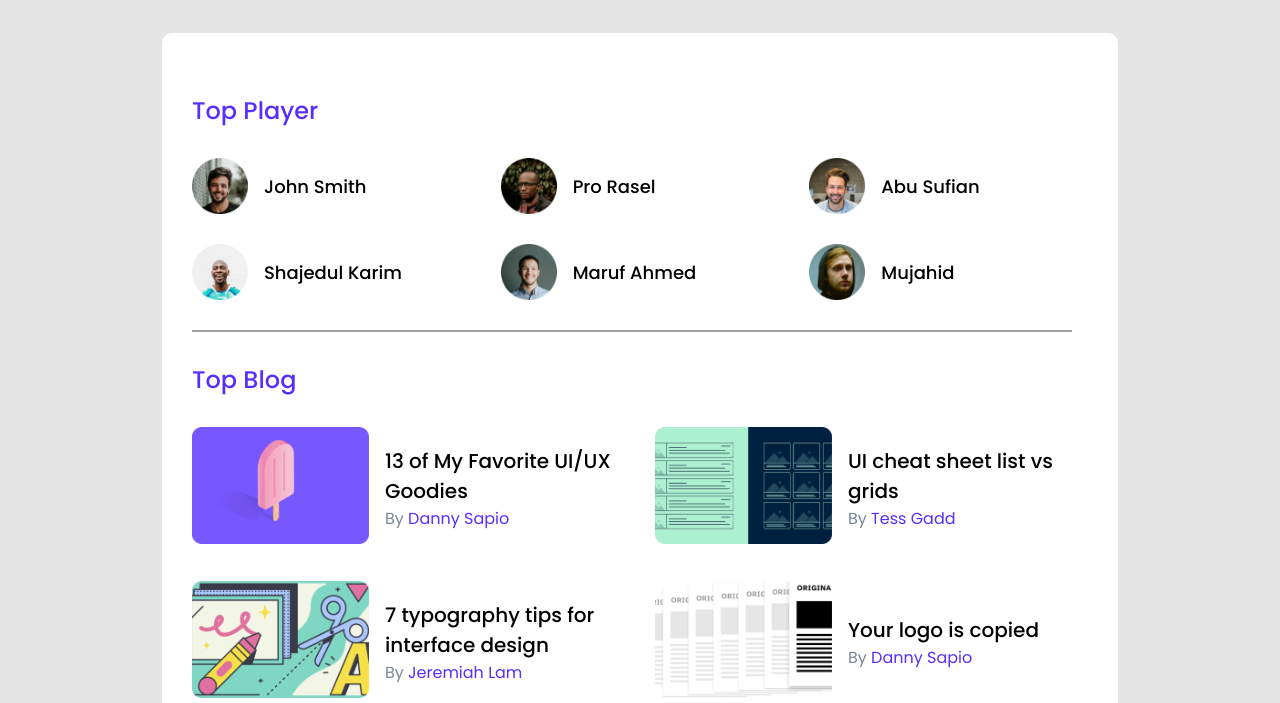
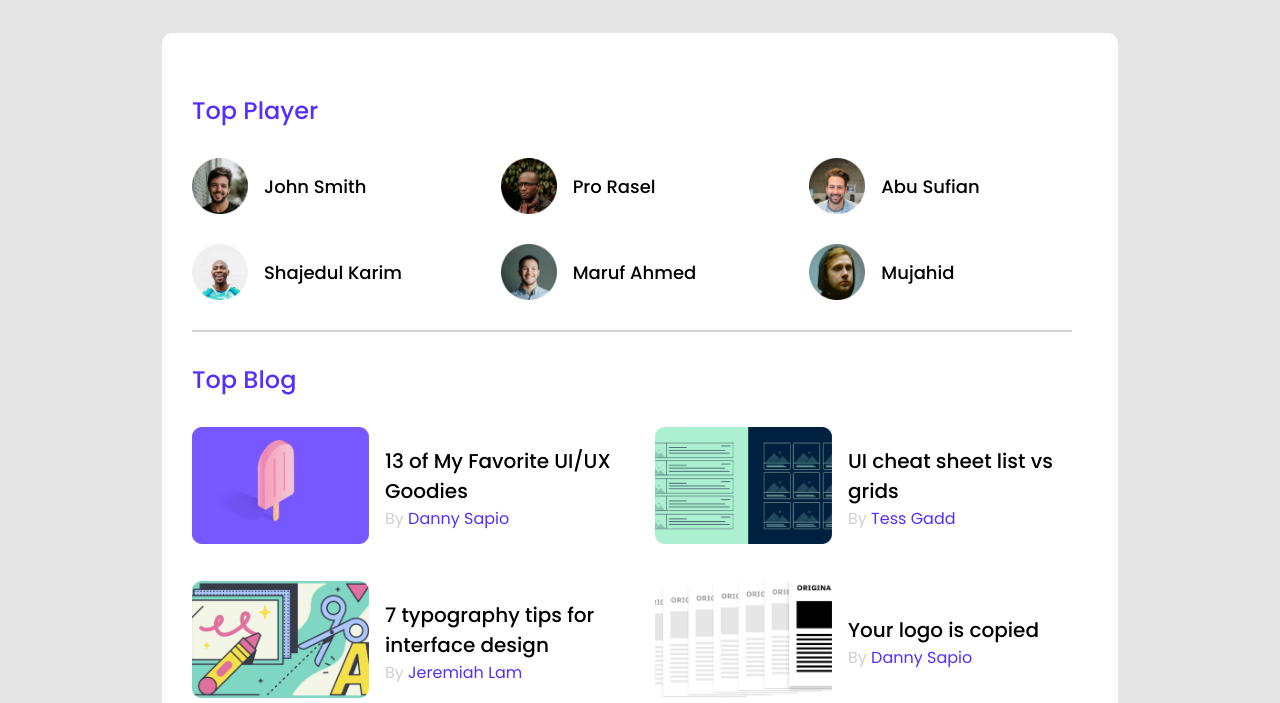
Before and after one commit to nurmdrafi/leader-board-css3, a plain HTML site: page index.html in a window 1280 px wide. Shown: the part 97-800 px from the top of the page. Drawn offline with Linux system fonts and the light colour scheme.

Commit message:
final commit

```diff
--- a/index.html
+++ b/index.html
@@ -39,8 +39,8 @@
     <!-- Header End -->
 
     <!-- Top Player Start -->
-    <section class="container wrapper">
-        <div>
+    <main class="container wrapper">
+        <section>
             <h2>Top Player</h2>
             <div class="players">
                 <div class="player">
@@ -68,14 +68,14 @@
                     <h3>Mujahid</h3>
                 </div>
             </div>
-        </div>
+        </section>
         <!-- Top Player End -->
         <hr>
         <!-- Top Blog Start -->
-        <div>
+        <section>
             <h2>Top Blog</h2>
             <div class="blogs">
-                <div class="blog">
+                <article class="blog">
                     <div class="blog-img">
                         <img src="images/blogs/blog-1.png" alt="">
                     </div>
@@ -83,8 +83,8 @@
                         <p class="blog-title">13 of My Favorite UI/UX Goodies</p>
                         <p class="blog-author"><span class="by">By</span> Danny Sapio</p>
                     </div>
-                </div>
-                <div class="blog">
+                </article>
+                <article class="blog">
                     <div class="blog-img">
                         <img src="images/blogs/blog-2.png" alt="">
                     </div>
@@ -92,8 +92,8 @@
                         <p class="blog-title">UI cheat sheet list vs grids</p>
                         <p class="blog-author"><span class="by">By</span> Tess Gadd</p>
                     </div>
-                </div>
-                <div class="blog">
+                </article>
+                <article class="blog">
                     <div class="blog-img">
                         <img src="images/blogs/blog-3.png" alt="">
                     </div>
@@ -101,8 +101,8 @@
                         <p class="blog-title">7 typography tips for interface design</p>
                         <p class="blog-author"><span class="by">By</span> Jeremiah Lam</p>
                     </div>
-                </div>
-                <div class="blog">
+                </article>
+                <article class="blog">
                     <div class="blog-img">
                         <img src="images/blogs/blog-4.png" alt="">
                     </div>
@@ -110,10 +110,10 @@
                         <p class="blog-title">Your logo is copied</p>
                         <p class="blog-author"><span class="by">By</span> Danny Sapio</p>
                     </div>
-                </div>
+                </article>
             </div>
-        </div>
-    </section>
+        </section>
+    </main>
     <!-- Top Blog End -->
 
     <!-- Latest Course Start -->
--- a/style.css
+++ b/style.css
@@ -86,8 +86,7 @@ nav {
 }
 hr {
   width: 98%;
-  border: 0.5px solid #9f9f9f;
-  background-color: #9f9f9f;
+  border: 0.5px solid #D1D1D1;
   margin: 30px 0 30px 0;
 }
 /* Top Blog */
@@ -121,15 +120,17 @@ hr {
   font-size: 16px;
 }
 .by {
-  color: lightslategray;
+  color: #D1D1D1;
 }
 
 /* Latest Course */
 
 .courses {
-  display: grid;
-  grid-template-columns: repeat(3, 1fr);
-  grid-gap: 60px;
+  display: flex;
+  gap: 60px;
+}
+.course{
+  flex: 1;
 }
 .course-img img {
   min-width: 266px;
@@ -163,3 +164,8 @@ hr {
   border-radius: 15px;
   padding: 2px 6px;
 }
+@media screen {
+  .class{
+    width: 30px;
+  }
+}
```
